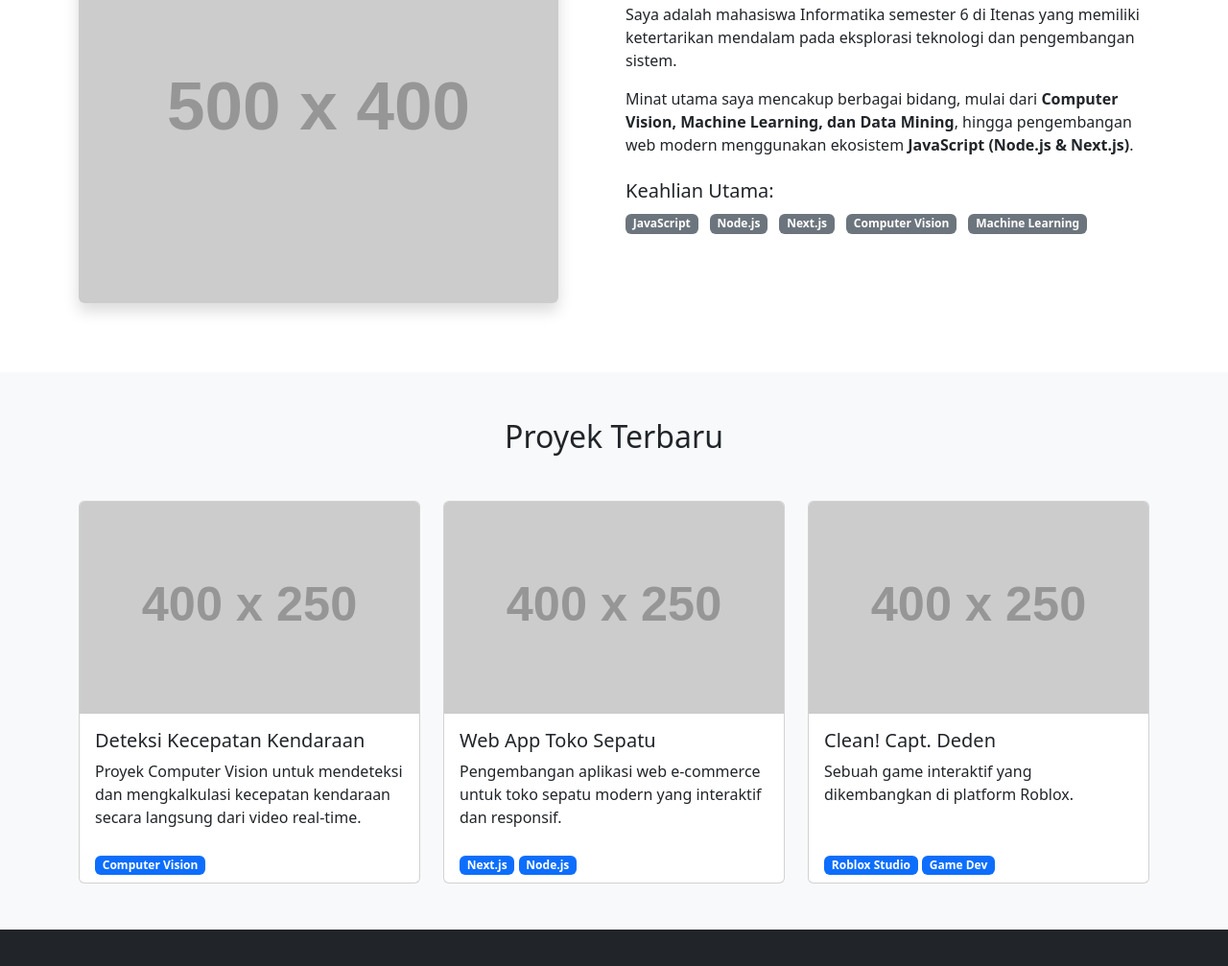
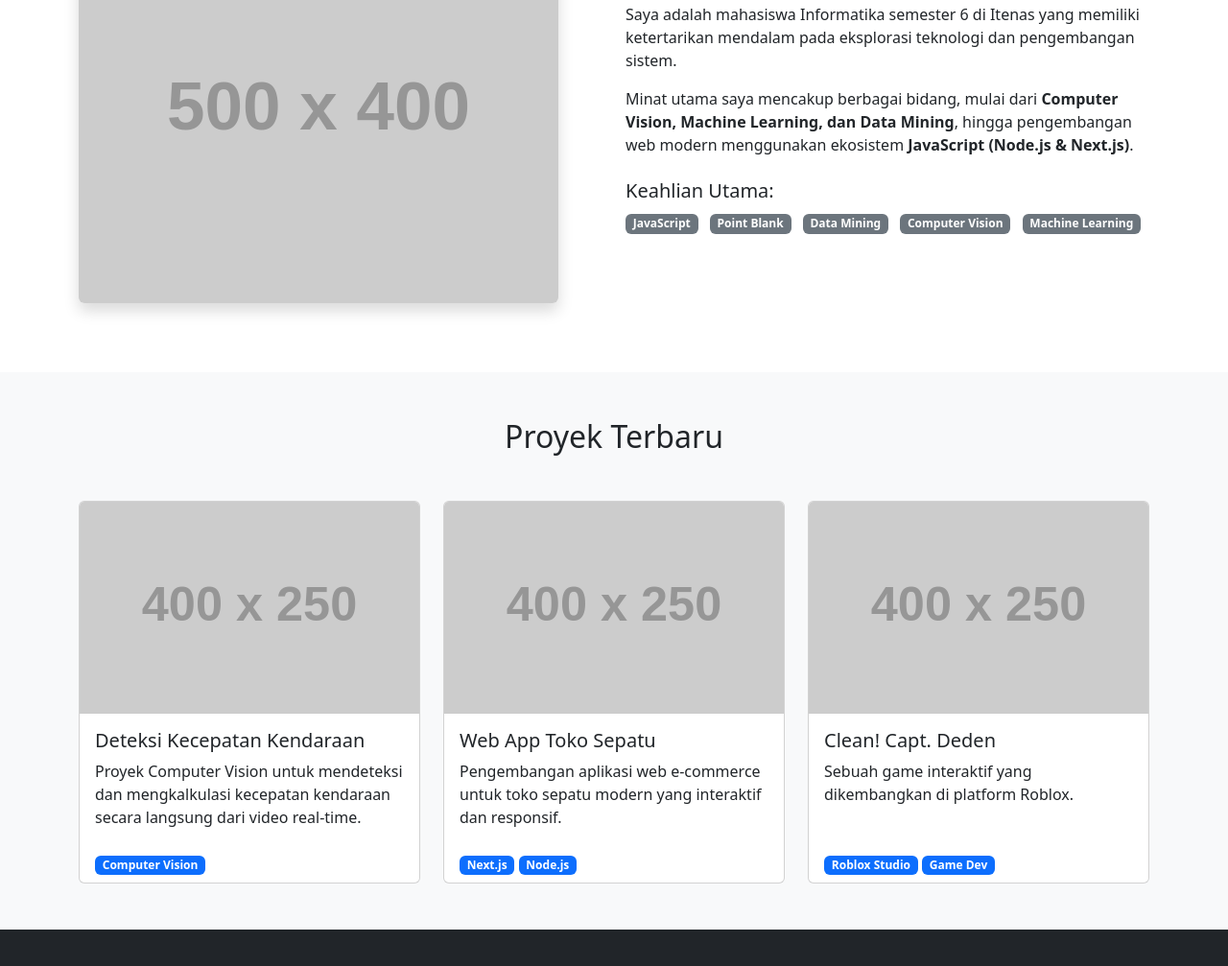
Before and after one commit to ucupp45/porto_sederhana, a plain HTML site: page index.html in a window 1280 px wide. Shown: the part 690-1697 px from the top of the page at 96% size. Drawn offline with nearby package versions, Linux system fonts and the light colour scheme; placeholder pictures from the web are drawn by us.

Commit message:
aya pb an

```diff
--- a/index.html
+++ b/index.html
@@ -53,8 +53,8 @@
                     <div class="mt-4">
                         <h5>Keahlian Utama:</h5>
                         <span class="badge bg-secondary me-2 mb-2">JavaScript</span>
-                        <span class="badge bg-secondary me-2 mb-2">Node.js</span>
-                        <span class="badge bg-secondary me-2 mb-2">Next.js</span>
+                        <span class="badge bg-secondary me-2 mb-2">Point Blank</span>
+                        <span class="badge bg-secondary me-2 mb-2">Data Mining</span>
                         <span class="badge bg-secondary me-2 mb-2">Computer Vision</span>
                         <span class="badge bg-secondary me-2 mb-2">Machine Learning</span>
                     </div>
```
